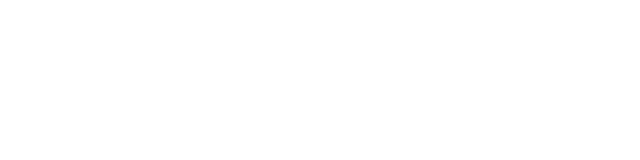
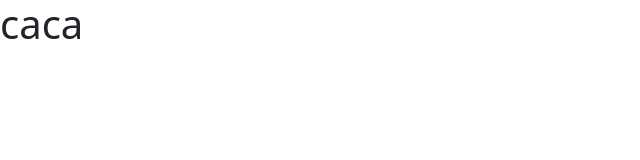
Before and after one commit to teoMunoz99/tp1-react-eje5, a React (Vite) app: page / in a window 1280 px wide. Shown: the top 160 px of the page, without its empty margins (0-640 px from the left). Built offline with nearby package versions, Linux system fonts and the light colour scheme.

Commit message:
instale react-bootstrap

```diff
--- a/package.json
+++ b/package.json
@@ -10,7 +10,9 @@
     "preview": "vite preview"
   },
   "dependencies": {
+    "bootstrap": "^5.2.3",
     "react": "^18.2.0",
+    "react-bootstrap": "^2.7.4",
     "react-dom": "^18.2.0"
   },
   "devDependencies": {
--- a/src/App.jsx
+++ b/src/App.jsx
@@ -1,10 +1,11 @@
 import './App.css'
+import 'bootstrap/dist/css/bootstrap.min.css'
 
 function App() {
 
   return (
     <>
-
+      <h1>caca</h1>
     </>
   )
 }
```
Also changed, not shown: 1 other file (tests, documents, lock files or other folders).
